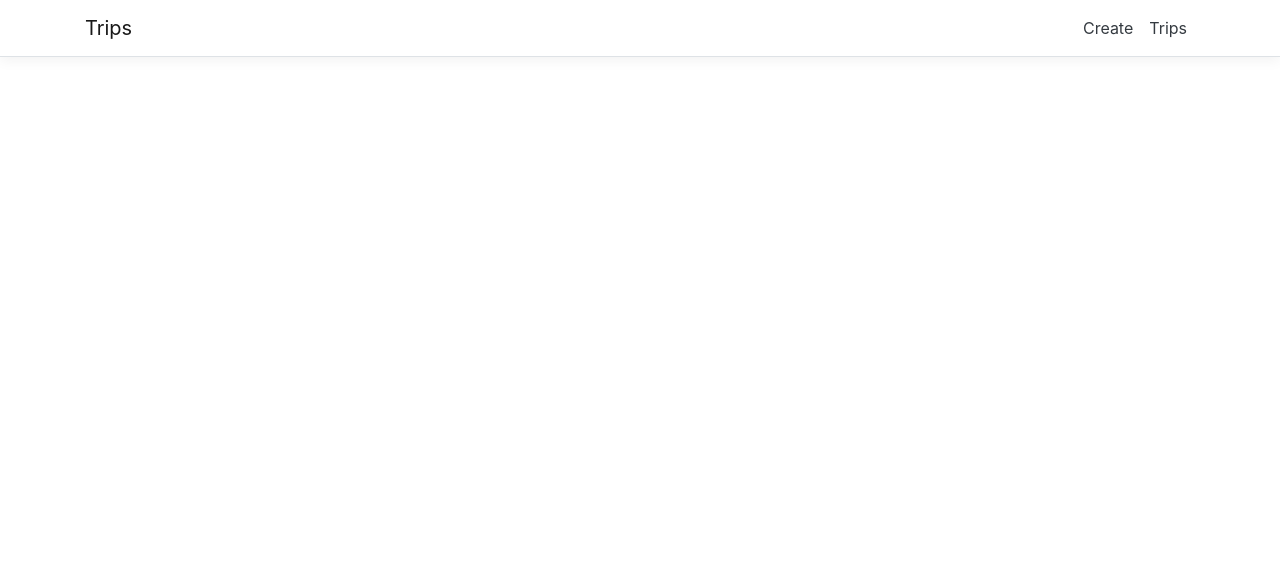
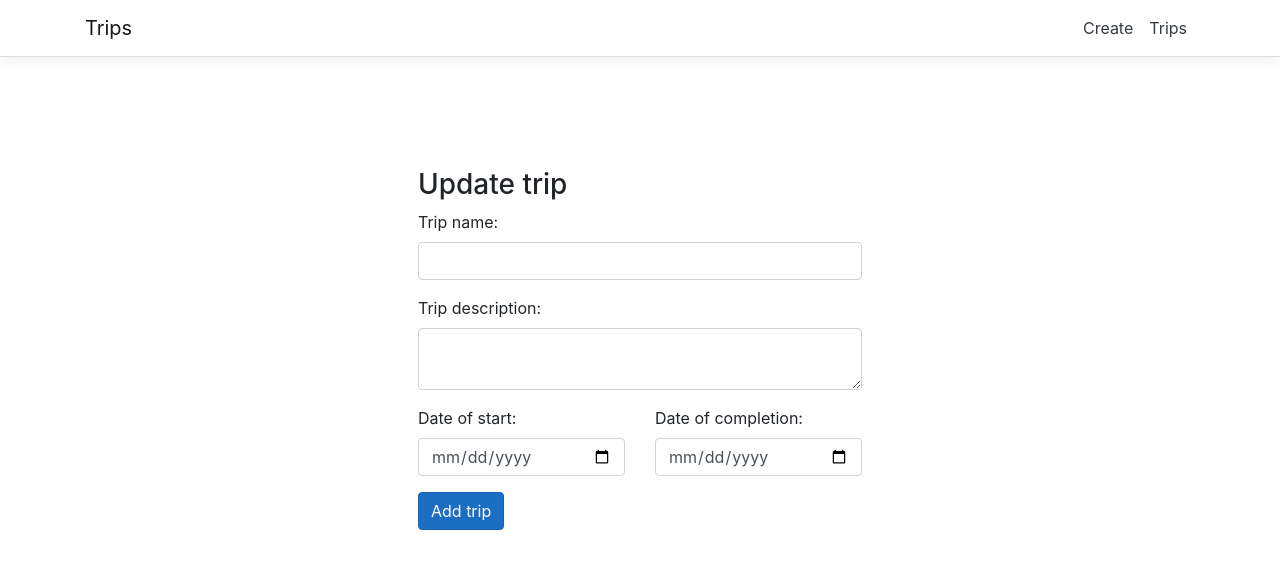
Before and after one commit to helloarchy/trips-react-net, a React (Create React App) app in the folder ClientApp/: page /update/1 in a window 1280 px wide. Shown: the top 568 px of the page. Built offline with nearby package versions, Linux system fonts and the light colour scheme; no server answers.

Commit message:
Update trip

```diff
--- a/ClientApp/src/App.js
+++ b/ClientApp/src/App.js
@@ -6,6 +6,7 @@ import { Home } from './components/Home';
 import './custom.css';
 import { Trips } from './components/Trip/Trips';
 import { Create } from './components/Trip/Create';
+import { Update } from './components/Trip/Update';
 
 export default class App extends Component {
   static displayName = App.name;
@@ -16,6 +17,7 @@ export default class App extends Component {
         <Route exact path="/" component={Home} />
         <Route path="/trips" component={Trips} />
         <Route path="/create" component={Create} />
+        <Route path="/update/:id" component={Update} />
       </Layout>
     );
   }
--- a/ClientApp/src/components/Trip/Trips.jsx
+++ b/ClientApp/src/components/Trip/Trips.jsx
@@ -1,5 +1,7 @@
 import React, { Component } from 'react';
 import axios from 'axios';
+import { NavItem, NavLink } from 'reactstrap';
+import { Link } from 'react-router-dom';
 
 export class Trips extends Component {
   constructor(props) {
@@ -47,7 +49,13 @@ export class Trips extends Component {
                 <td>
                   {trip.dateCompleted ? new Date(trip.dateCompleted).toLocaleDateString() : ' - '}
                 </td>
-                <td> - </td>
+                <td>
+                  <NavItem>
+                    <NavLink tag={Link} className="text-dark" to={`/Update/${trip.id}`}>
+                      Update
+                    </NavLink>
+                  </NavItem>
+                </td>
               </tr>
             );
           })}
--- /dev/null
+++ b/ClientApp/src/components/Trip/Update.jsx
@@ -0,0 +1,134 @@
+import React, { Component } from 'react';
+import axios from 'axios';
+
+export class Update extends Component {
+  constructor(props) {
+    super(props);
+
+    this.onChangeName = this.onChangeName.bind(this);
+    this.onChangeDescription = this.onChangeDescription.bind(this);
+    this.onChangeDateStarted = this.onChangeDateStarted.bind(this);
+    this.onChangeDateCompleted = this.onChangeDateCompleted.bind(this);
+    this.onSubmit = this.onSubmit.bind(this);
+
+    this.state = {
+      name: '',
+      description: '',
+      dateStarted: null,
+      dateCompleted: null
+    };
+  }
+
+  componentDidMount() {
+    const { id } = this.props.match.params;
+
+    axios.get(`api/Trips/SingleTrip/${id}`).then((result) => {
+      const response = result.data;
+      this.setState({
+        name: response.name,
+        description: response.description,
+        dateStarted: new Date(response.dateStarted).toLocaleDateString,
+        dateCompleted: new Date(response.dateCompleted).toLocaleDateString
+      });
+    });
+  }
+
+  onChangeName(e) {
+    this.setState({
+      name: e.target.value
+    });
+  }
+
+  onChangeDescription(e) {
+    this.setState({
+      description: e.target.value
+    });
+  }
+
+  onChangeDateStarted(e) {
+    this.setState({
+      dateStarted: e.target.value
+    });
+  }
+
+  onChangeDateCompleted(e) {
+    this.setState({
+      dateCompleted: e.target.value
+    });
+  }
+
+  onSubmit(e) {
+    e.preventDefault();
+    const { history } = this.props;
+
+    let tripObject = {
+      Id: Math.floor(Math.random() * 1000),
+      Name: this.state.name,
+      Description: this.state.description,
+      DateStarted: this.state.dateStarted,
+      DateCompleted: this.state.dateCompleted
+    };
+
+    axios.post('api/Trips/AddTrip', tripObject).then((result) => {
+      history.push('/trips');
+    });
+  }
+
+  render() {
+    return (
+      <div className="trip-form">
+        <h3>Update trip {this.state.name}</h3>
+        <form onSubmit={this.onSubmit}>
+          <div className="form-group">
+            <label>Trip name: </label>
+            <input
+              type="text"
+              className="form-control"
+              value={this.state.name}
+              onChange={this.onChangeName}
+            />
+          </div>
+
+          <div className="form-group">
+            <label>Trip description: </label>
+            <textarea
+              className="form-control"
+              value={this.state.description}
+              onChange={this.onChangeDescription}
+            />
+          </div>
+
+          <div className="row">
+            <div className="col col-md-6 col-sm-6 col-xs-12">
+              <div className="form-group">
+                <label>Date of start: </label>
+                <input
+                  type="date"
+                  className="form-control"
+                  value={this.state.dateStarted}
+                  onChange={this.onChangeDateStarted}
+                />
+              </div>
+            </div>
+
+            <div className="col col-md-6 col-sm-6 col-xs-12">
+              <div className="form-group">
+                <label>Date of completion: </label>
+                <input
+                  type="date"
+                  className="form-control"
+                  value={this.state.dateCompleted}
+                  onChange={this.onChangeDateCompleted}
+                />
+              </div>
+            </div>
+          </div>
+
+          <div className="form-group">
+            <input type="submit" value="Add trip" className="btn btn-primary" />
+          </div>
+        </form>
+      </div>
+    );
+  }
+}
```
